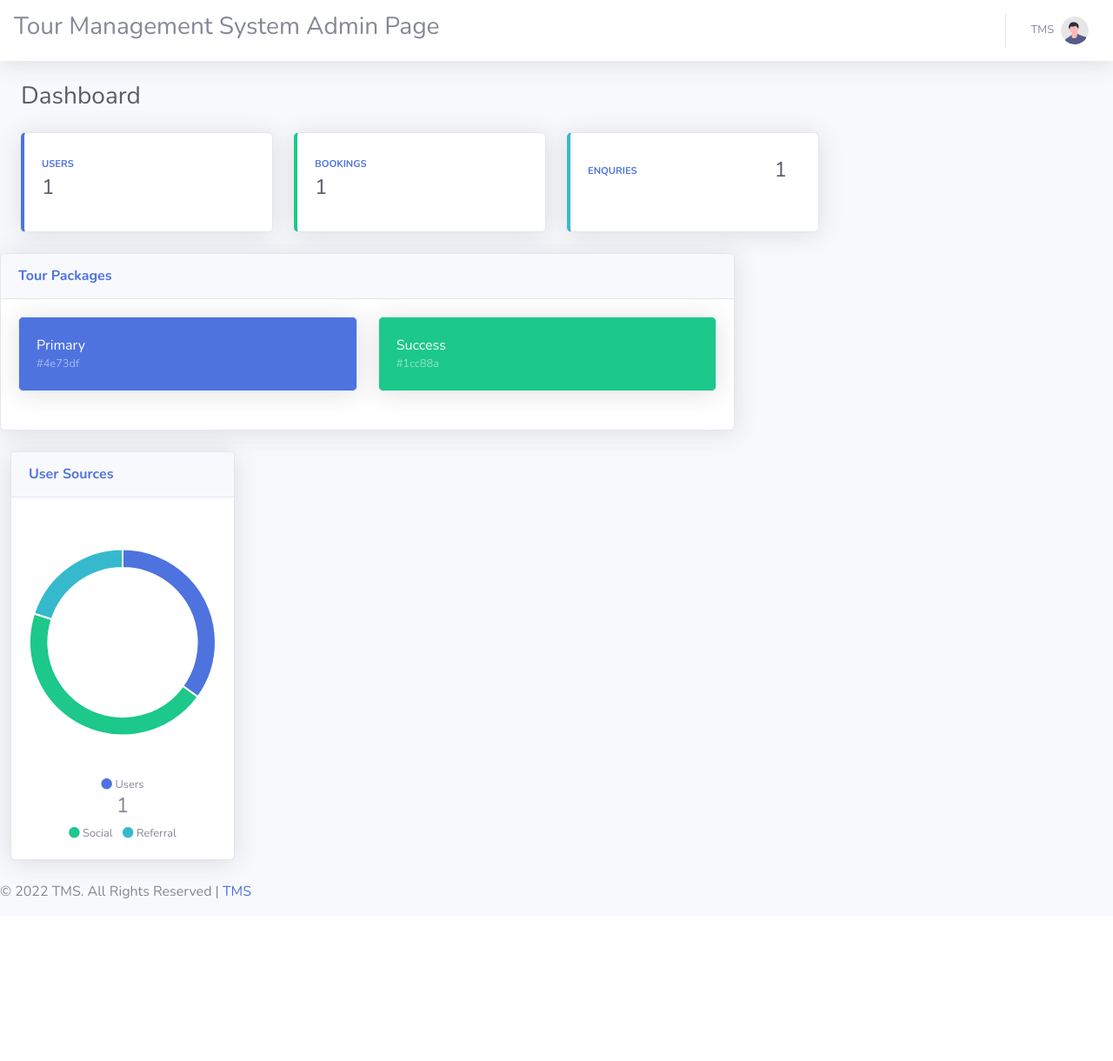
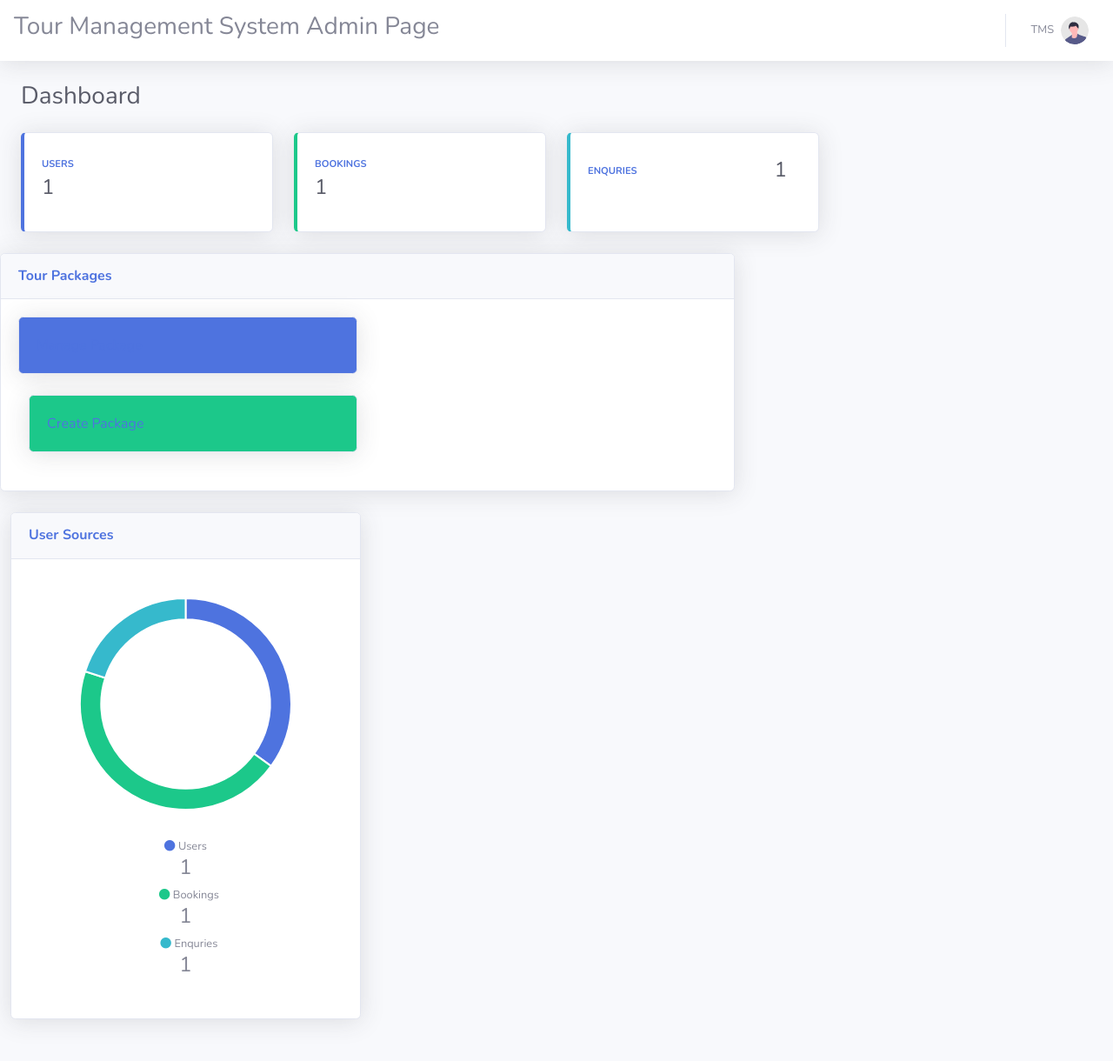
Before and after one commit to Om-ghimire1/tms, a PHP site: page /tms/admin/dashboard.php in a window 1280 px wide. Shown: the whole page at 87% size. Before the commit the page ends 1033 px from the top, so only its background shows below. Run offline with PHP 8.4, Linux system fonts and the light colour scheme; the visitor is signed in with stand-in values (Sample User, id 1); tables that the repository leaves empty or names only in its code hold one stand-in row (values such as "Sample post"); some libraries are stand-ins or nearby versions.

Commit message:
Add files via upload

```diff
--- a/admin/dashboard.php
+++ b/admin/dashboard.php
@@ -406,16 +406,16 @@
                                 <div class="col-lg-6 mb-4">
                                     <div class="card bg-primary text-white shadow">
                                         <div class="card-body">
-                                            Primary
-                                            <div class="text-white-50 small">#4e73df</div>
+                                        <a href="manage-packages.php" >Manage Package </a>  </div>
+
                                         </div>
                                     </div>
                                 </div>
                                 <div class="col-lg-6 mb-4">
                                     <div class="card bg-success text-white shadow">
                                         <div class="card-body">
-                                            Success
-                                            <div class="text-white-50 small">#1cc88a</div>
+                                        <a href="create-package.php" >Create Package </a>  </div>
+
                                         </div>
                                     </div>
                                 </div>
@@ -461,10 +461,22 @@
                                                 ?>			<h4> <?php echo htmlentities($cnt);?> </h4>
                                         </span>
                                         <span class="mr-2">
-                                            <i class="fas fa-circle text-success"></i> Social
+                                            <i class="fas fa-circle text-success"></i> Bookings
+                                            <?php $sql = "SELECT bookingid from tblbooking";
+                                                $query = $dbh -> prepare($sql);
+                                                $query->execute();
+                                                $results=$query->fetchAll(PDO::FETCH_OBJ);
+                                                $cnt=$query->rowCount();
+                                                ?>			<h4> <?php echo htmlentities($cnt);?> </h4>
                                         </span>
                                         <span class="mr-2">
-                                            <i class="fas fa-circle text-info"></i> Referral
+                                            <i class="fas fa-circle text-info"></i> Enquries
+                                            <?php $sql = "SELECT id from tblenquiry";
+                                                $query = $dbh -> prepare($sql);
+                                                $query->execute();
+                                                $results=$query->fetchAll(PDO::FETCH_OBJ);
+                                                $cnt=$query->rowCount();
+                                                ?>			<h4> <?php echo htmlentities($cnt);?> </h4>
                                         </span>
                                     </div>
                                 </div>
@@ -655,9 +667,7 @@
     <!-- Page level custom scripts -->
     <script src="js/demo/chart-area-demo.js"></script>
     <script src="js/demo/chart-pie-demo.js"></script>
-    <?php
-    include("includes/footer.php")
-    ?>
+
 
 </body>
 
--- a/admin/manage-bookings.php
+++ b/admin/manage-bookings.php
@@ -220,7 +220,7 @@
 </div>
   <!--//content-inner-->
 		<!--/sidebar-menu-->
-						<?php include('includes/sidebarmenu.php');?>
+
 							  <div class="clearfix"></div>
 							</div>
 							<script>
--- a/admin/manage-enquires.php
+++ b/admin/manage-enquires.php
@@ -191,7 +191,7 @@
 </div>
   <!--//content-inner-->
 		<!--/sidebar-menu-->
-						<?php include('includes/sidebarmenu.php');?>
+
 							  <div class="clearfix"></div>
 							</div>
 							<script>
--- a/admin/manage-packages.php
+++ b/admin/manage-packages.php
@@ -150,7 +150,7 @@
 </div>
   <!--//content-inner-->
 		<!--/sidebar-menu-->
-						<?php include('includes/sidebarmenu.php');?>
+
 							  <div class="clearfix"></div>
 							</div>
 							<script>
--- a/admin/manage-pages.php
+++ b/admin/manage-pages.php
@@ -277,7 +277,7 @@
 </div>
   <!--//content-inner-->
 		<!--/sidebar-menu-->
-					<?php include('includes/sidebarmenu.php');?>
+
 							  <div class="clearfix"></div>
 							</div>
 							<script>
--- a/admin/manageissues.php
+++ b/admin/manageissues.php
@@ -199,7 +199,7 @@
 </div>
   <!--//content-inner-->
 		<!--/sidebar-menu-->
-						<?php include('includes/sidebarmenu.php');?>
+
 							  <div class="clearfix"></div>
 							</div>
 							<script>
```
